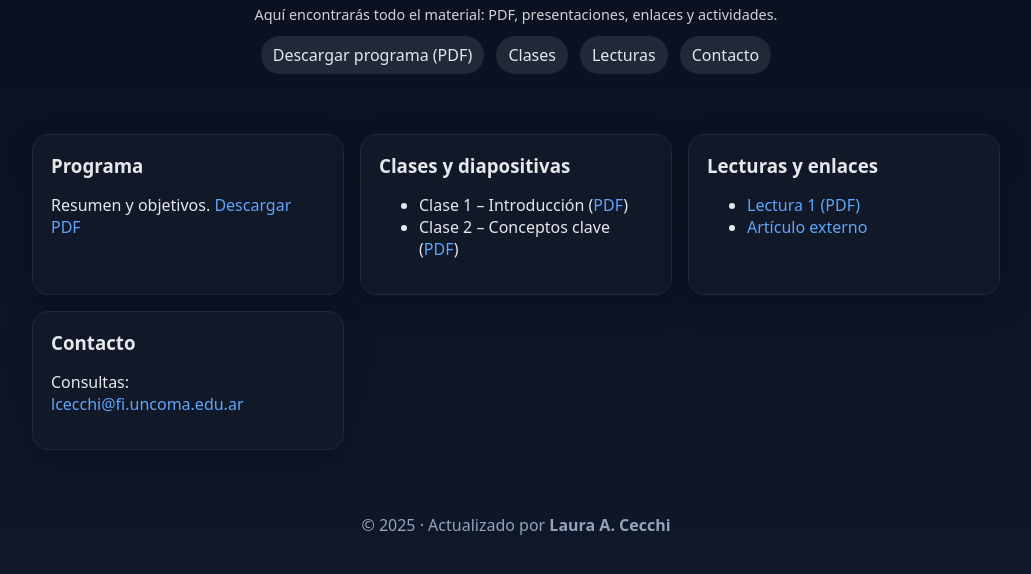
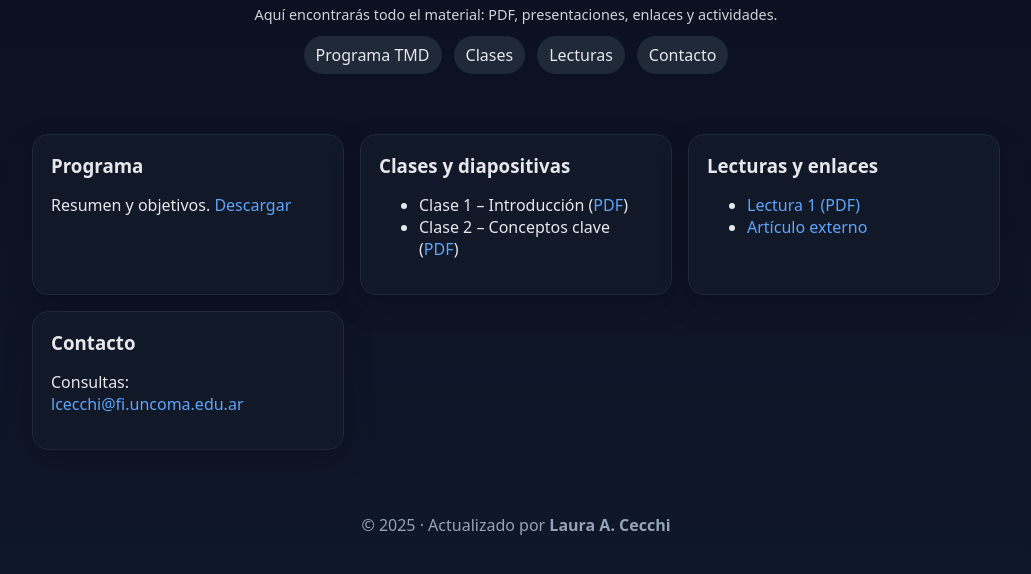
Before and after one commit to LauraCecchi/lauracecchiTMD, a plain HTML site: page index.html in a window 1280 px wide. Shown: the part 84-658 px from the top of the page, without its empty margins (124-1155 px from the left). Drawn offline with Linux system fonts and the light colour scheme.

Commit message:
Update index.html

```diff
--- a/index.html
+++ b/index.html
@@ -25,7 +25,7 @@
     <h1>Recursos del curso / proyecto</h1>
     <p class="small">Aquí encontrarás todo el material: PDF, presentaciones, enlaces y actividades.</p>
     <nav>
-      <a href="docs/ProgramaTMD.pdf">Descargar programa (PDF)</a>
+      <a href="docs/ProgramaTMD.pdf">Programa  TMD</a>
       <a href="#clases">Clases</a>
       <a href="#lecturas">Lecturas</a>
       <a href="#contacto">Contacto</a>
@@ -35,7 +35,7 @@
   <main>
     <section id="programa" class="card">
       <h3>Programa</h3>
-      <p>Resumen y objetivos. <a href="docs/ProgramaTMD.pdf">Descargar PDF</a></p>
+      <p>Resumen y objetivos. <a href="docs/ProgramaTMD.pdf">Descargar</a></p>
     </section>
 
     <section id="clases" class="card">
```
